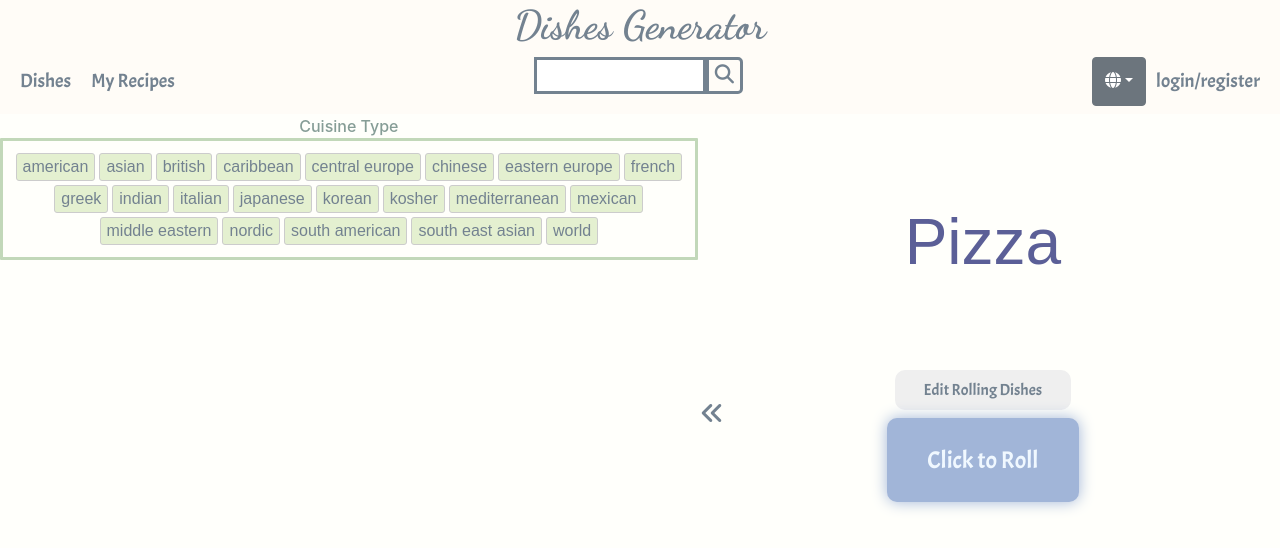
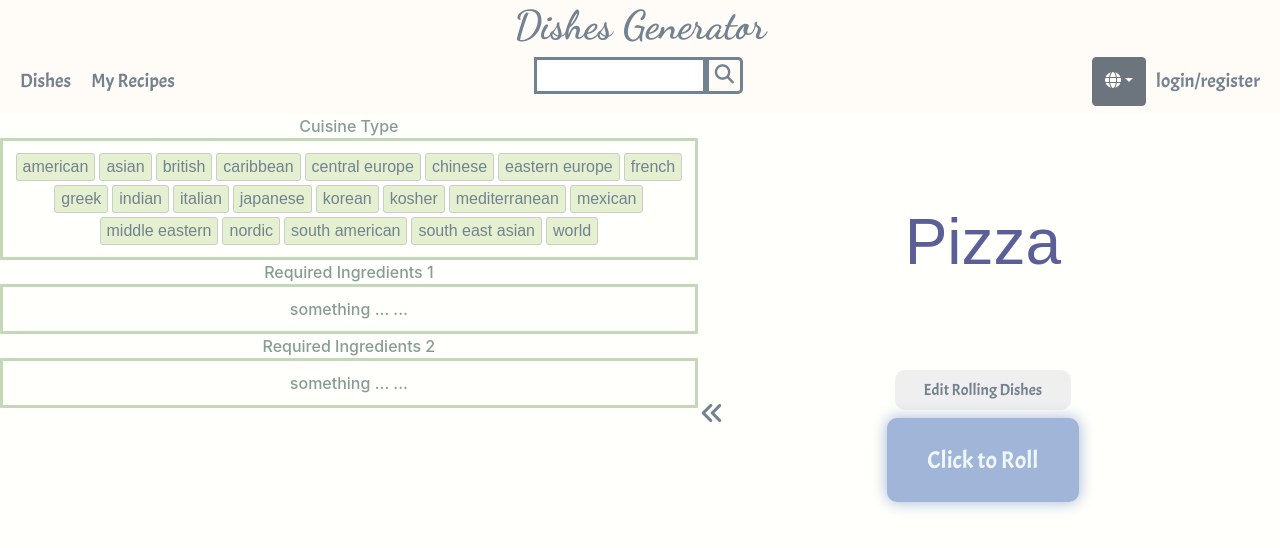
Before and after one commit to Luna123j/recipe_dice, a React (Create React App) app in the folder client/: page / in a window 1280 px wide. Both pictures are taken after a click on the button 13 px from the left and 413 px from the top of the page. Shown: the top 548 px of the page. Built offline with nearby package versions, Linux system fonts and the light colour scheme; no server answers.

Commit message:
move side bar in indivadiual component

```diff
--- a/client/src/component/RollDice.jsx
+++ b/client/src/component/RollDice.jsx
@@ -5,6 +5,7 @@ import { useNavigate } from "react-router-dom";
 import CuisineType from "./CuisineType";
 import Dice from "./Dice";
 import './RollDice.scss'
+import SideBar from "./SideBar";
 
 
 const RollDice = (props) => {
@@ -55,11 +56,7 @@ const RollDice = (props) => {
   return (
     <div className="rollDice">
       {open ?
-        <div className="tagTitle"> Cuisine Type
-          <div className="tagContainer">
-            <CuisineType />
-          </div>
-        </div>
+        <SideBar />
         : ""}
       <button className="sideBtn" onClick={toggleOpen}>{open ? <i className="fa-solid fa-angles-left"></i> : <i className="fa-solid fa-angles-right"></i>}</button>
       <div className="diceContainer">
--- a/client/src/component/RollDice.scss
+++ b/client/src/component/RollDice.scss
@@ -51,10 +51,6 @@
   }
 }
 
-.tagContainer {
-  width: 100%;
-}
-
 .button-container {
   display: flex;
   flex-direction: column;
@@ -67,11 +63,6 @@
   text-align: center;
   vertical-align: middle;
   line-height: 600px;
-}
-
-.tagTitle{
-  color: #869D96;
-  font-weight: 500;
 }
 
 @-webkit-keyframes glowing {
--- /dev/null
+++ b/client/src/component/SideBar.jsx
@@ -0,0 +1,31 @@
+import React from "react";
+import CuisineType from "./CuisineType";
+import './SideBar.scss'
+
+const SideBar = ()=>{
+  return (
+    <div className="sideContainer">
+          <div className="tagTitle"> Cuisine Type
+            <div className="tagContainer">
+              <CuisineType />
+            </div>
+          </div>
+          <div className="tagTitle"> Required Ingredients 1
+            <div className="typeContainer">
+              something
+              ...
+              ...
+            </div>
+          </div>
+          <div className="tagTitle"> Required Ingredients 2
+            <div className="typeContainer">
+              something
+              ...
+              ...
+            </div>
+          </div>
+        </div>
+  )
+}
+
+export default SideBar;
--- /dev/null
+++ b/client/src/component/SideBar.scss
@@ -0,0 +1,14 @@
+.sideContainer{
+  display: flex;
+  flex-direction: column;
+
+}
+
+.tagTitle{
+  color: #869D96;
+  font-weight: 500;
+}
+
+.tagContainer {
+  width: 100%;
+}
```
